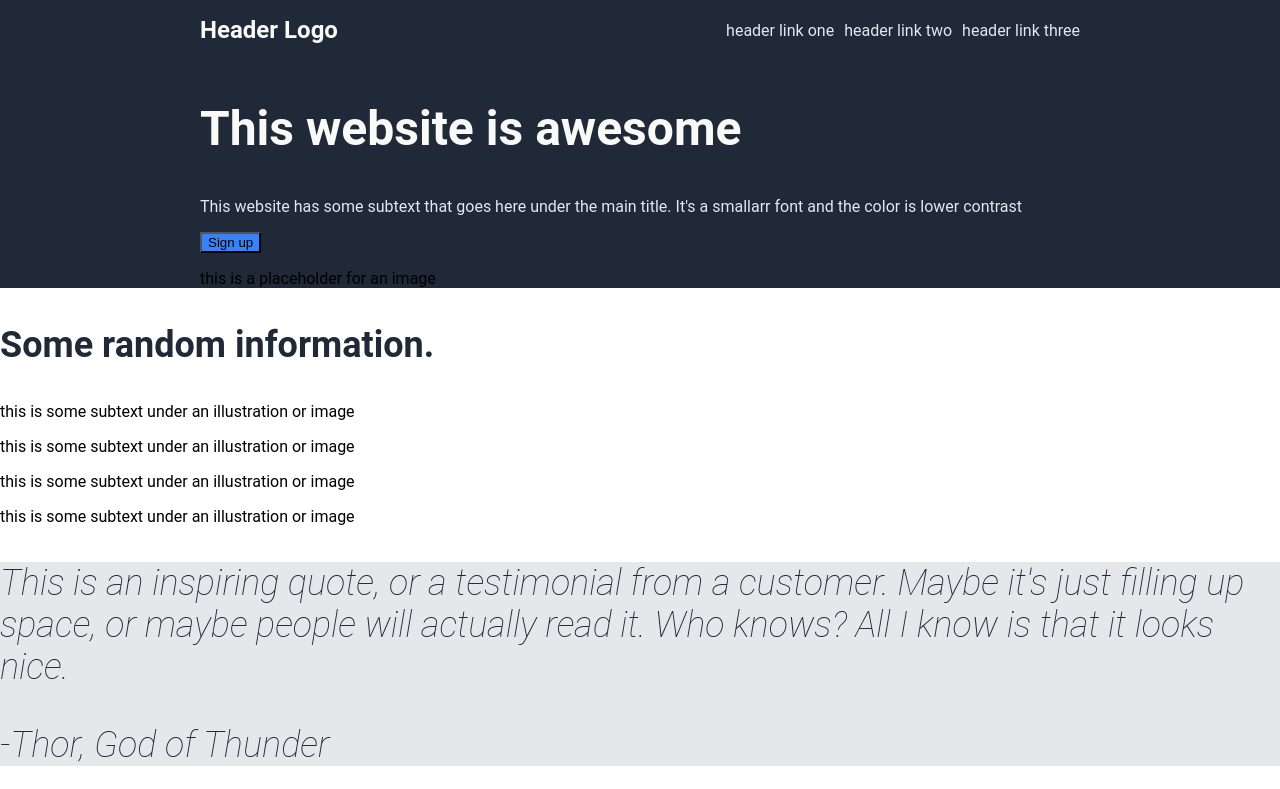
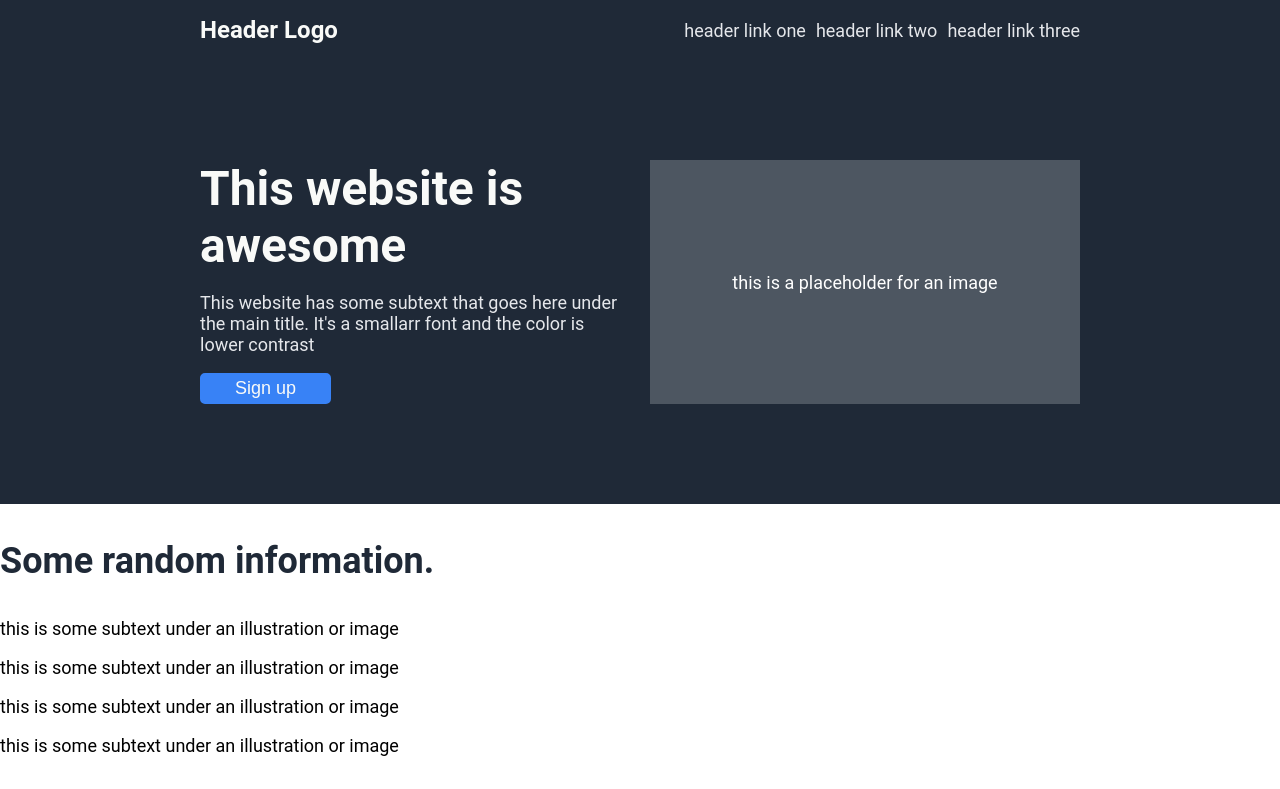
Before and after one commit to Lazy-D-Bit/odin-landing-page, a plain HTML site: page index.html in a window 1280 px wide. Shown: the top 789 px of the page. Drawn offline with Linux system fonts and the light colour scheme.

Commit message:
Completed header part css

```diff
--- a/index.html
+++ b/index.html
@@ -23,13 +23,13 @@
                 </div>
             </div>
         </div>
-        <div>
-            <div>
+        <div class="container">
+            <div class="text-part">
                 <h2 class="main-text">This website is awesome</h2>
                 <p class="secondary-text">This website has some subtext that goes here under the main title. It's a smallarr font and the color is lower contrast</p>
                 <button>Sign up</button>
             </div>
-            <div>
+            <div class="img-part">
                 <p>this is a placeholder for an image</p>
             </div>
         </div>
--- a/style.css
+++ b/style.css
@@ -1,6 +1,7 @@
 body {
     font-family: roboto, sans-serif;
     margin: 0;
+    font-size: 18px;
 }
 .header,
 .footer {
@@ -55,3 +56,33 @@ button,
 .header-link-text {
     text-decoration: none;
 }
+.container {
+    display: flex;
+    padding-top: 100px;
+    padding-bottom: 100px;
+}
+.text-part,
+.img-part {
+    flex: 1;
+}
+
+.main-text {
+    margin: 0;
+}
+.img-part {
+    background-color: #e5e7eb3b;
+    color: #fff;
+    text-align: center;
+    align-content: center;
+    margin-left: 10px;
+}
+.text-part {
+    margin-right: 10px;
+}
+button {
+    font-size: 18px;
+    color: #f9faf8;
+    border: 5px solid #3882f6 ;
+    padding: 0 30px;
+    border-radius: 5px;
+}
```
